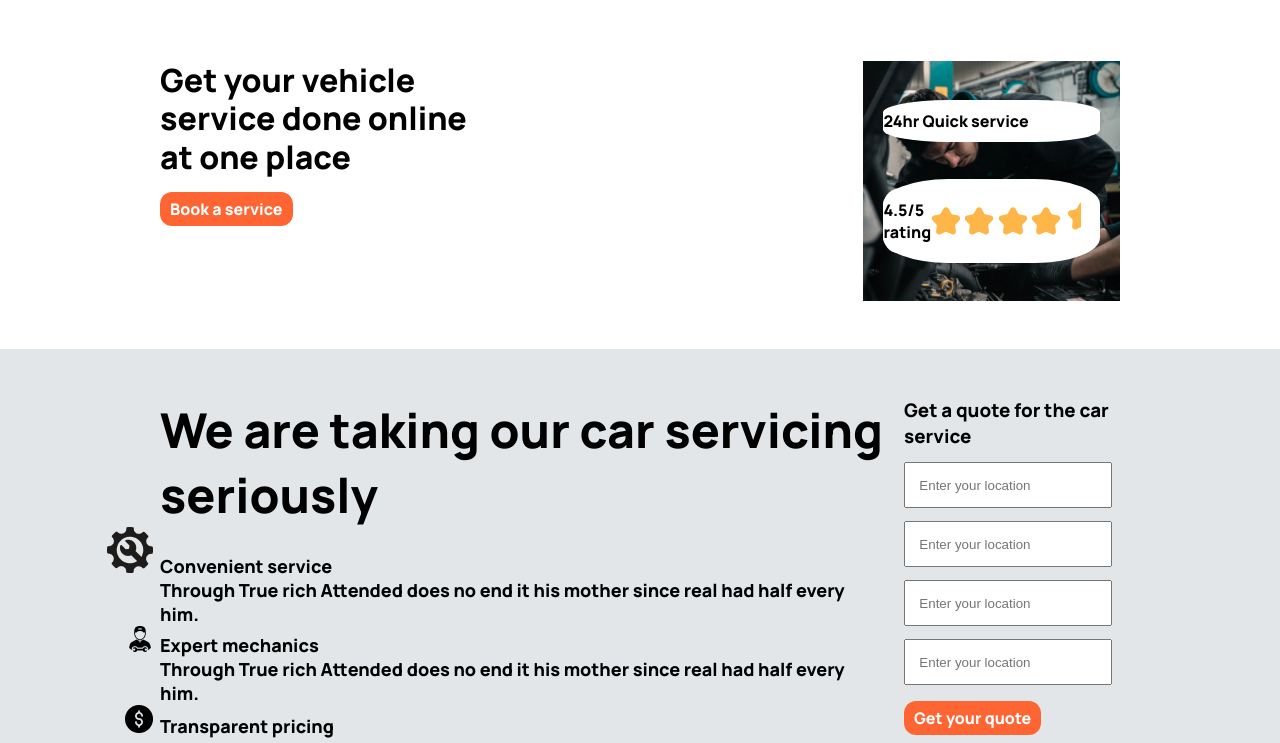
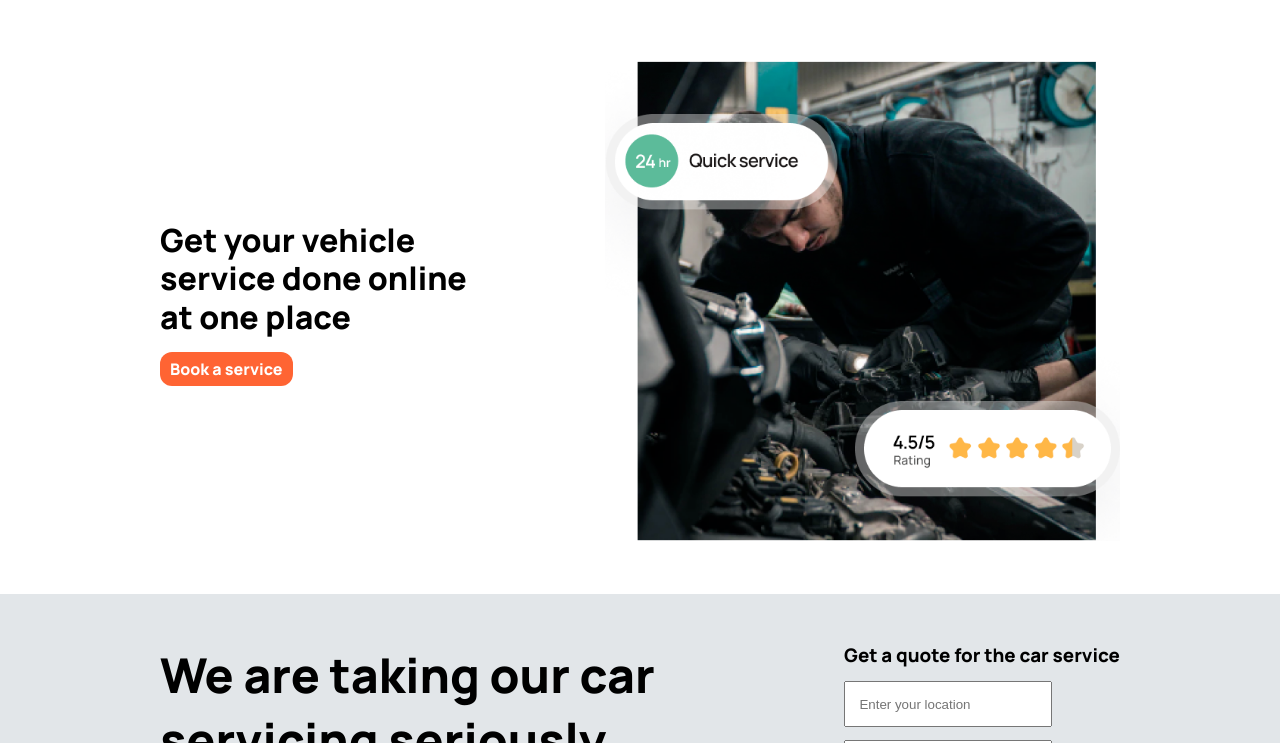
Before and after one commit to koredebanfe/finsweetweb, a plain HTML site: page index.html in a window 1280 px wide. Shown: the part 57-800 px from the top of the page. Drawn offline with Linux system fonts and the light colour scheme.

Commit message:
updating

```diff
--- a/index.css
+++ b/index.css
@@ -73,7 +73,8 @@ li {
     line-height: 1.2em;
 }
 
-.finsweet__goal__rating{
+ .finsweet__goal__rating img{
+/*
     background-image: url("./homeimages/mechanicman.png");
     background-repeat: no-repeat;
     background-size: cover;
@@ -82,10 +83,17 @@ li {
     padding: 20px;
     display: flex;
     flex-direction: column;
-    justify-content: space-around;
+    justify-content: space-around; */
+    display: inline-block;
+
+    max-height: 60vh;
 }
 
-.finsweet__goal__rating div{
+.vehicle {
+    align-self: center;
+}
+
+/* .finsweet__goal__rating{
     background-color: white;
     border-radius: 30%;
     padding-top: 10px;
@@ -94,7 +102,8 @@ li {
 
 .rating {
     display: flex;
-}
+}*/
+
 .button {
     display: inline-block;
     max-width: 203px;
@@ -112,6 +121,7 @@ li {
     justify-content: space-between;
     padding-top: 3em;
     margin-top: 3em;
+    padding-bottom: 4em;
 }
 
 .finsweet__services h1 {
@@ -120,22 +130,30 @@ li {
     font-family: 'Manrope', sans-serif;
 }
 
-.finsweet__services:first-child {
-    max-width: 5em;
+.car__servicing{
+    max-width: 40vw;
 }
 
 .form {
-    max-width: 625px;
+    max-width: 40vw;
 }
 
 .form input {
     padding: 1em;
-    max-width: 625px;
+    max-width: 40vw;
     margin-top: 1em;
+}
+
+li .content {
+    font-weight: 800;
+    font-size: 24px;
+    margin-top: 1em;
+    margin-bottom: 2em;
 }
 
 .service {
     list-style-image: url(./homeimages/customservice.png);
+
 }
 
 .mechanic {
--- a/index.html
+++ b/index.html
@@ -10,7 +10,7 @@
 <body>
     <nav class="nav finsweet">
         <div class="nav__logo">
-            <img src="./homeimages/Logo.png" alt="">
+            <img src="./homeimages/Logo.png" alt="finsweet logo">
         </div>
 
 
@@ -42,7 +42,7 @@
     </nav>
 
     <section class="finsweet__goal finsweet">
-        <article >
+        <article class="vehicle">
             <h1>
                 Get your vehicle service done online at one place
             </h1>
@@ -53,7 +53,7 @@
         </article>
 
         <article class="finsweet__goal__rating">
-            <div class="duration quick__rating">
+            <!-- <div class="duration quick__rating">
                 24hr Quick service
             </div>
 
@@ -69,34 +69,36 @@
                     <img src="./homeimages/Star 4.png" alt="star rating">
                     <img src="./homeimages/Star 5 Yellow.png" alt="star rating">
                 </div>
+                  </div>
+                 -->
+                 <img src="./homeimages/bg-image.png" alt="start rating">
 
-            </div>
         </article>
     </section>
 
     <section class="finsweet finsweet__services">
 
-        <article>
+        <article class="car__servicing">
             <h1>
                 We are taking our car servicing seriously
             </h1>
             <ul>
                 <li class="service">
-                    <span class="service__content">
+                    <span class="content">
                         Convenient service
                     </span><br>
                     Through True rich Attended does no end it his mother since real had half
                     every him.
                 </li>
                 <li class="mechanic">
-                    <span class="mechanics__content">
+                    <span class="content">
                         Expert mechanics
                     </span><br>
                     Through True rich Attended does no end it his mother since real had half
                     every him.
                 </li>
                 <li class="pricing">
-                    <span class="pricing__content">
+                    <span class="content">
                         Transparent pricing
                     </span><br>
                     Through True rich Attended does no end it his mother since real had half
```
Also changed, not shown: homeimages/bg-image.png (added).
